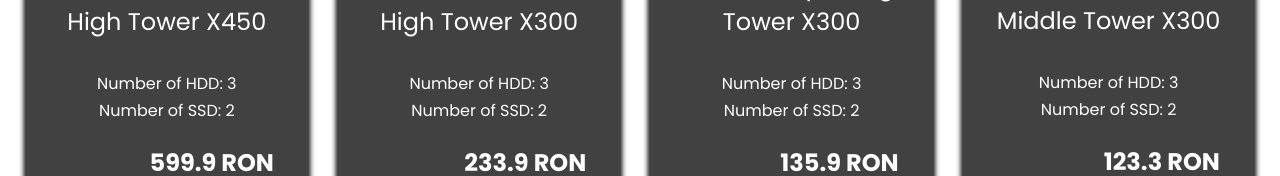
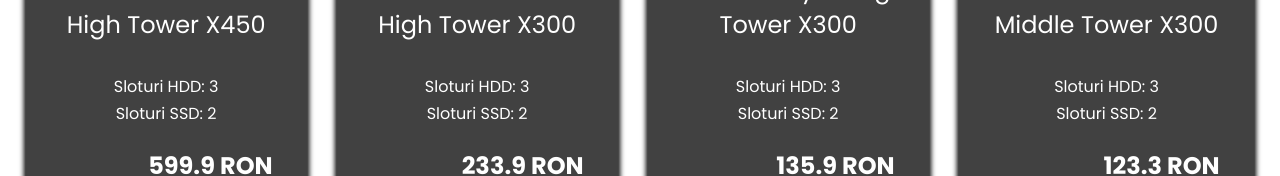
Before and after one commit to mariairinapreda/el-proyecte-grande, a React (Create React App) app in the folder frontend/: page /carcase in a window 1280 px wide. Shown: the part 344-520 px from the top of the page. Built offline with nearby package versions, Linux system fonts and the light colour scheme.

Commit message:
update UI texts

```diff
--- a/frontend/src/wrappers/card/details/case-details/CaseDetails.js
+++ b/frontend/src/wrappers/card/details/case-details/CaseDetails.js
@@ -1,13 +1,13 @@
-import classes from "./CaseDetails.module.scss"
+import classes from "./CaseDetails.module.scss";
 
-const CaseDetails = ({numberOfHDD, numberOfSSD}) => (
+const CaseDetails = ({ numberOfHDD, numberOfSSD }) => (
   <table className={classes.customCardDetails}>
     <tbody>
       <tr>
-				<td>Number of HDD: {numberOfHDD}</td>
+        <td>Sloturi HDD: {numberOfHDD}</td>
       </tr>
       <tr>
-				<td>Number of SSD: {numberOfSSD}</td>
+        <td>Sloturi SSD: {numberOfSSD}</td>
       </tr>
     </tbody>
   </table>
```
Lines whose indentation alone changed are shown as unchanged.
